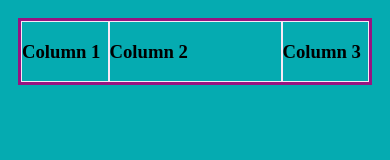
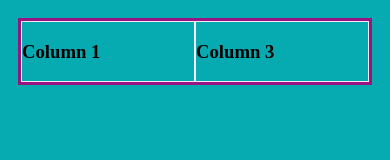
Before and after one commit to ChrisLynchCodes/ChrisLynchCodes.github.io, a plain HTML site: page index.html in a window 390 px wide. Drawn offline with Linux system fonts and the light colour scheme.

Commit message:
removed cols from mobile

```diff
--- a/index.html
+++ b/index.html
@@ -8,19 +8,19 @@
     <title>Chris Lynch</title>
 
     <div class="columns">
-        <div>
+        <div class="column-one">
             <h3>Column 1</h3>
             <div class="desktop">
                 Desktop
             </div>
         </div>
-        <div>
+        <div class="column-two">
             <h3>Column 2</h3>
             <div class="mobile">
-
+               Mobile
             </div>
         </div>
-        <div>
+        <div class="column-three">
             <h3>Column 3</h3>
             <div class="printer">
                 Printer
--- a/site.css
+++ b/site.css
@@ -18,7 +18,8 @@ body{
   .columns > div:nth-of-type(2){
     flex: 2;
   }
-.print{
+
+  .print{
   align-items: center;
 }
   /* Mobile first */
@@ -27,6 +28,10 @@ body{
     display: none;
   }
 
+  .colum-one,
+  .column-two{
+    display: none;
+  }
   /* Print */
 
   @media print {
```
